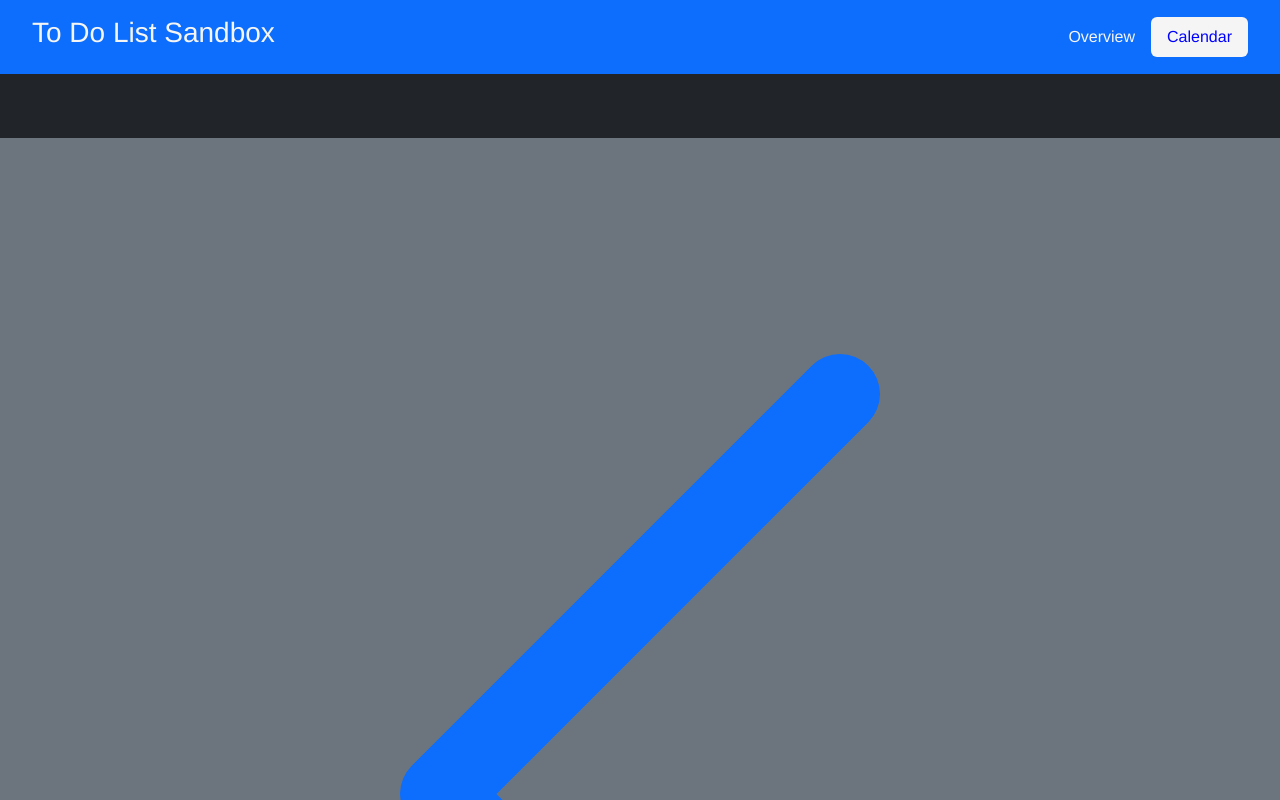
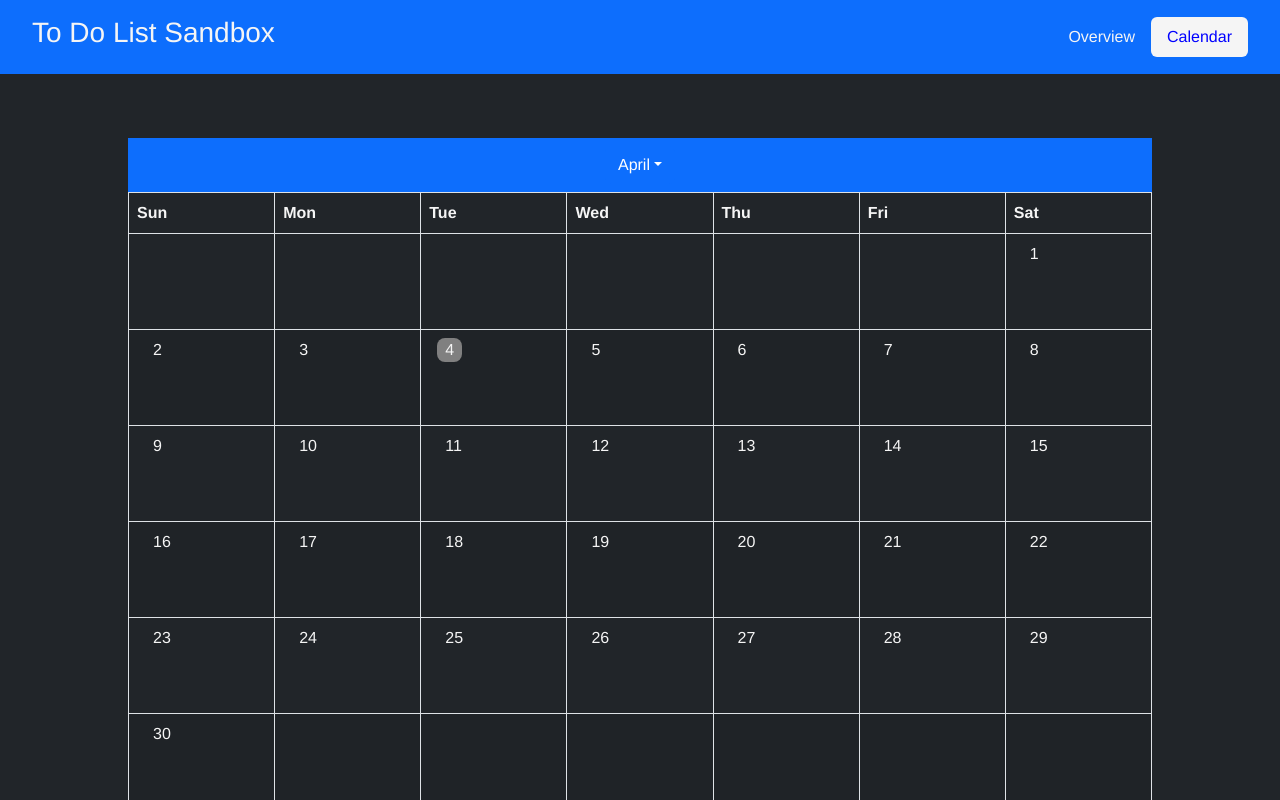
Before and after one commit to faizbasir/FE-to-do-list, a React app: page /calendar in a window 1280 px wide. Shown: the top 800 px of the page. Built offline with nearby package versions, Linux system fonts and the light colour scheme.

Commit message:
updated calendar UI

```diff
--- a/src/App.scss
+++ b/src/App.scss
@@ -27,4 +27,6 @@ $card-border-color: whitesmoke;
 
 $modal-content-color: whitesmoke;
 
+$dropdown-bg: #d3d3d3;
+
 @import "../node_modules/bootstrap/scss/bootstrap";
--- a/src/components/UI/content/calendar/CalendarContent.tsx
+++ b/src/components/UI/content/calendar/CalendarContent.tsx
@@ -1,5 +1,6 @@
 import moment, { Moment } from "moment";
 import React, { useEffect, useState } from "react";
+import "./styles/CalendarContent.scss";
 
 const CalendarContent = () => {
   const [dateObject, setDateObject] = useState<Moment>(moment());
@@ -8,6 +9,7 @@ const CalendarContent = () => {
     setDateObject(moment());
   }, []);
 
+  console.log(dateObject);
   const firstDayOfMonth = () => {
     let firstDay: number = Number(
       moment(dateObject).startOf("month").format("d")
@@ -23,7 +25,7 @@ const CalendarContent = () => {
   let blankSpaces: JSX.Element[] = [];
   for (let i = 0; i < firstDayOfMonth(); i++) {
     blankSpaces.push(
-      <td className="border bg-lightgray h-24" key={`empty-${i}`}>
+      <td className="border" key={`empty-${i}`}>
         {""}
       </td>
     );
@@ -32,12 +34,12 @@ const CalendarContent = () => {
   let filledSpaces: JSX.Element[] = [];
   for (let i = 1; i <= daysInMonth(); i++) {
     filledSpaces.push(
-      <td className="border h-24 align-top px-2" key={i}>
+      <td className="border" key={i}>
         <p
-          className={`text-sm w-fit px-2  ${
+          className={`px-2  ${
             Number(dateObject.format("D")) === i &&
             moment().format("MMMM") === dateObject.format("MMMM")
-              ? "bg-secondary text-primary rounded-full"
+              ? "current-day"
               : ""
           }`}
         >
@@ -53,7 +55,7 @@ const CalendarContent = () => {
   while (totalSlots.length % 7 !== 0) {
     blankCount++;
     totalSlots.push(
-      <td className="border bg-lightgray h-24" key={`empty-1-${blankCount}`}>
+      <td className="border" key={`empty-1-${blankCount}`}>
         {""}
       </td>
     );
--- a/src/components/UI/content/calendar/CalendarHeader.tsx
+++ b/src/components/UI/content/calendar/CalendarHeader.tsx
@@ -1,49 +1,37 @@
-import moment, { Moment } from "moment";
-import React, { useState } from "react";
-import {
-  ChevronRightIcon,
-  ChevronLeftIcon,
-  ChevronDownIcon,
-} from "@heroicons/react/24/outline";
+import moment from "moment";
+import React from "react";
+import "./styles/CalendarHeader.scss";
+import { Dropdown } from "react-bootstrap";
 
 const CalendarHeader = () => {
-  const [dateObject, setDateObject] = useState<Moment>(moment());
-  const [showDropDown, setShowDropDown] = useState<boolean>(false);
+  // const [dateObject, setDateObject] = useState<Moment>(moment());
+  // const [showDropDown, setShowDropDown] = useState<boolean>(false);
   const months: string[] = moment.months();
 
-  const selectMonthHandler = () => {
-    setDateObject(moment());
-    setShowDropDown(!showDropDown);
+  const selectMonthHandler = (e: React.MouseEvent<HTMLInputElement>) => {
+    console.log(e.currentTarget.innerHTML);
   };
 
-  const displayedMonths = months.map((month) => {
-    return (
-      <p
-        key={month}
-        className="bg-lightgray p-2 cursor-default hover:bg-primary"
-      >
-        {month}
-      </p>
-    );
-  });
+  const monthsSelector = months.map((month) => (
+    <Dropdown.Item href="" key={month} onClick={selectMonthHandler}>
+      {month}
+    </Dropdown.Item>
+  ));
 
-  let contentMenu = (
-    <>
-      {dateObject.format("MMMM")}
-      {displayedMonths}
-      <ChevronDownIcon
-        className="ml-2 -mr-1 h-5 w-5"
-        onClick={selectMonthHandler}
-      />
-    </>
-  );
+  let currentMonth = moment().format("MMMM");
 
   return (
     <>
-      <div className="flex justify-between mt-12 py-2 bg-secondary w-[90%] mx-auto">
-        <ChevronLeftIcon className="h-5 text-primary mt-2 ml-2" />
-        {contentMenu}
-        <ChevronRightIcon className="h-5 text-primary mt-2 mr-2" />
+      <div className="header-container bg-primary">
+        <div className="mx-auto dropdown-months">
+          <Dropdown className="">
+            <Dropdown.Toggle variant="primary" id="dropdown-basic">
+              {currentMonth}
+            </Dropdown.Toggle>
+
+            <Dropdown.Menu>{monthsSelector}</Dropdown.Menu>
+          </Dropdown>
+        </div>
       </div>
     </>
   );
--- a/src/components/UI/content/calendar/CalendarList.tsx
+++ b/src/components/UI/content/calendar/CalendarList.tsx
@@ -2,11 +2,12 @@ import moment from "moment";
 import React from "react";
 import CalendarContent from "./CalendarContent";
 import CalendarHeader from "./CalendarHeader";
+import "./styles/CalendarList.scss";
 
 const CalendarList = () => {
   const daysInWeek = moment.weekdaysShort().map((day) => {
     return (
-      <th key={day} className="text-secondary border">
+      <th key={day} className="border">
         {day}
       </th>
     );
@@ -15,7 +16,8 @@ const CalendarList = () => {
   return (
     <>
       <CalendarHeader />
-      <table className={`table-fixed w-[90%] mx-auto`}>
+      <div className="calendar-container">
+        <table className="table table-striped">
           <thead>
             <tr key={"header"}>{daysInWeek}</tr>
           </thead>
@@ -23,6 +25,7 @@ const CalendarList = () => {
             <CalendarContent />
           </tbody>
         </table>
+      </div>
     </>
   );
 };
--- /dev/null
+++ b/src/components/UI/content/calendar/styles/CalendarContent.scss
@@ -0,0 +1,8 @@
+.current-day {
+  background-color: gray;
+  width: fit-content;
+  border-radius: 0.5rem;
+}
+td {
+  height: 6rem;
+}
--- /dev/null
+++ b/src/components/UI/content/calendar/styles/CalendarHeader.scss
@@ -0,0 +1,12 @@
+.header-container {
+  width: 80%;
+  margin: auto;
+  padding: 0.5rem 0;
+}
+.dropdown-months {
+  width: fit-content;
+}
+.header {
+  width: fit-content;
+  margin: auto;
+}
--- /dev/null
+++ b/src/components/UI/content/calendar/styles/CalendarList.scss
@@ -0,0 +1,4 @@
+.calendar-container {
+  width: 80%;
+  margin: auto;
+}
```
Lines whose indentation alone changed are shown as unchanged.
